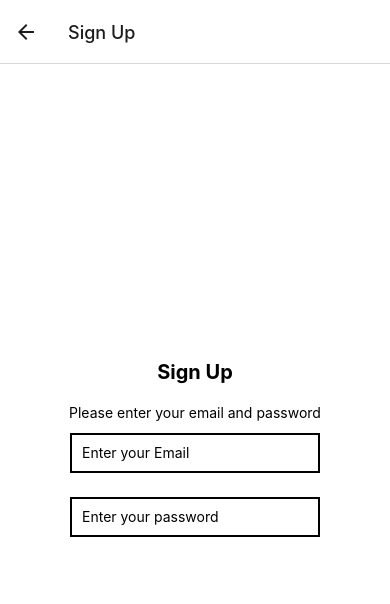
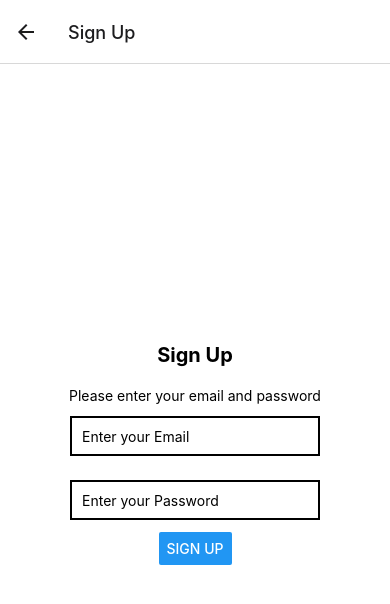
Before and after one commit to Anti-Catfish-Dating-App/HookdDatingApp, a React Native app: screen / in a window 390 px wide. Both pictures are taken after a click on the button "SIGN UP". Shown: the top 604 px of the page. Built offline with nearby package versions, Linux system fonts and the light colour scheme.

Commit message:
Added React-Hook-Form to the package.json, created an InputForm component, SignUp page has a bit more functionality

```diff
--- a/package.json
+++ b/package.json
@@ -25,6 +25,7 @@
     "pg": "^8.7.1",
     "react": "17.0.1",
     "react-dom": "17.0.1",
+    "react-hook-form": "^7.20.2",
     "react-native": "0.64.3",
     "react-native-safe-area-context": "3.3.2",
     "react-native-screens": "~3.8.0",
--- /dev/null
+++ b/screens/Input.js
@@ -0,0 +1,41 @@
+import React from "react"
+import { useController, useForm } from "react-hook-form"
+import { StyleSheet, TextInput } from "react-native"
+
+export const InputForm = ({ name, control }) => {
+  const { field } = useController({
+    control,
+    defaultValue: "",
+    name,
+  })
+
+  return (
+    <TextInput
+      value={field.value}
+      onChangeText={field.onChange}
+      style={styles.input}
+      placeholder={`Enter your ${field.name}`}
+    />
+  )
+}
+
+const styles = StyleSheet.create({
+  container: {
+    flex: 1,
+    backgroundColor: "#fff",
+    alignItems: "center",
+    justifyContent: "center",
+  },
+  title: {
+    fontSize: 20,
+    fontWeight: "bold",
+    marginBottom: 20,
+  },
+  input: {
+    height: 40,
+    margin: 12,
+    width: 250,
+    borderWidth: 2,
+    padding: 10,
+  },
+})
--- a/screens/Signup.js
+++ b/screens/Signup.js
@@ -1,27 +1,29 @@
 import React from "react"
-import { StyleSheet, Text, View, SafeAreaView, TextInput } from "react-native"
+import { useController, useForm } from "react-hook-form"
+import {
+  StyleSheet,
+  Text,
+  View,
+  SafeAreaView,
+  TextInput,
+  Alert,
+  Button,
+} from "react-native"
+import { InputForm } from "./Input"
 
 const SignUp = () => {
-  const [email, onChangeEmail] = React.useState("")
-  const [password, onChangePassword] = React.useState("")
+  const { control, handleSubmit } = useForm()
+  const onSubmit = (data) => Alert.alert(JSON.stringify(data))
+
   return (
     <View style={styles.container}>
       <Text style={styles.title}>Sign Up</Text>
       <Text>Please enter your email and password</Text>
-      <SafeAreaView style={styles.safe}>
-        <TextInput
-          style={styles.input}
-          onChangeText={onChangeEmail}
-          value={email}
-          placeholder="Enter your Email"
-        />
-        <TextInput
-          style={styles.input}
-          onChangeText={onChangePassword}
-          value={password}
-          placeholder="Enter your password"
-        />
-      </SafeAreaView>
+      <InputForm name="Email" style={styles.input} control={control} />
+
+      <InputForm name="Password" style={styles.input} control={control} />
+
+      <Button title="Sign Up" onPress={handleSubmit(onSubmit)} />
     </View>
   )
 }
```
Also changed, not shown: 2 other files (tests, documents, lock files or other folders).
